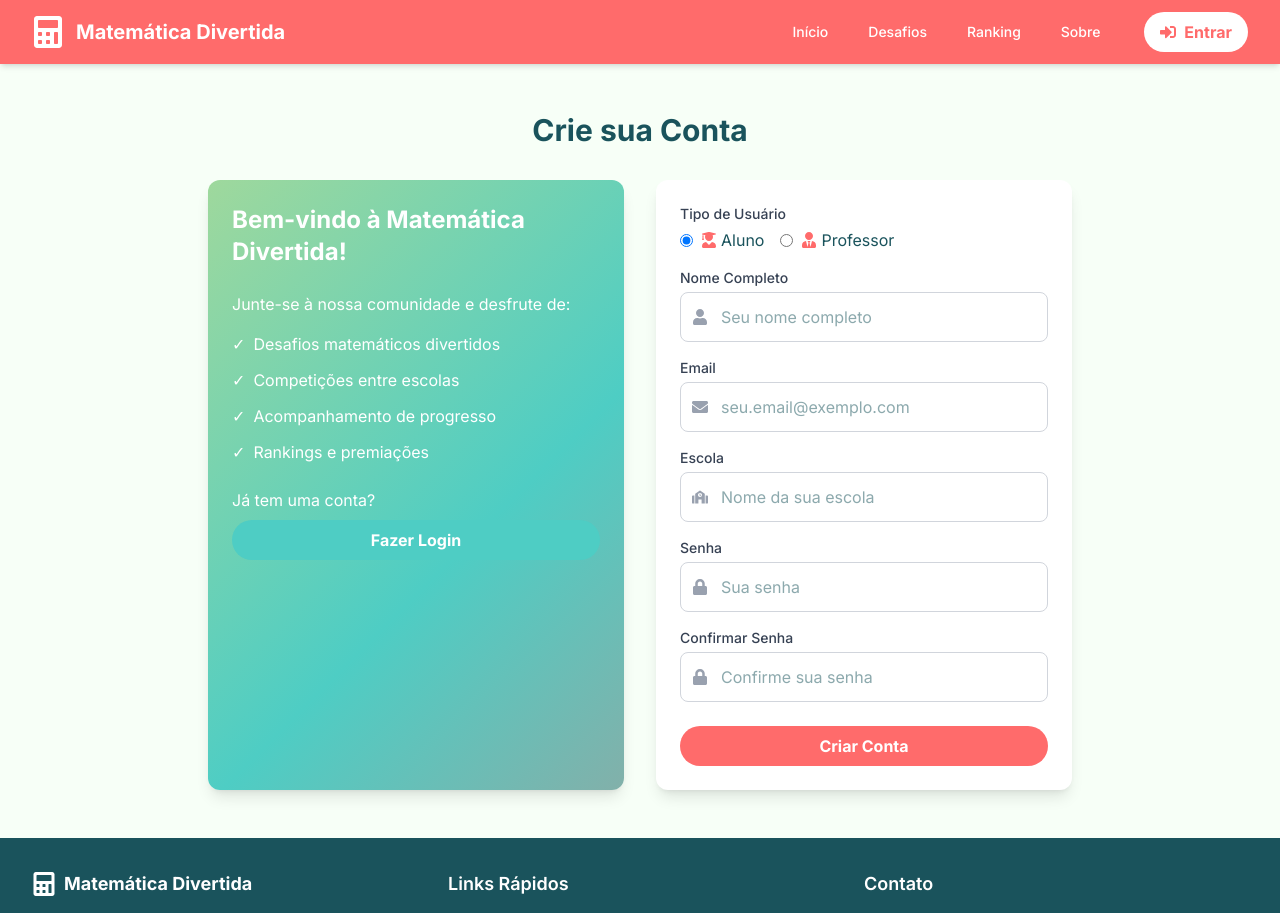
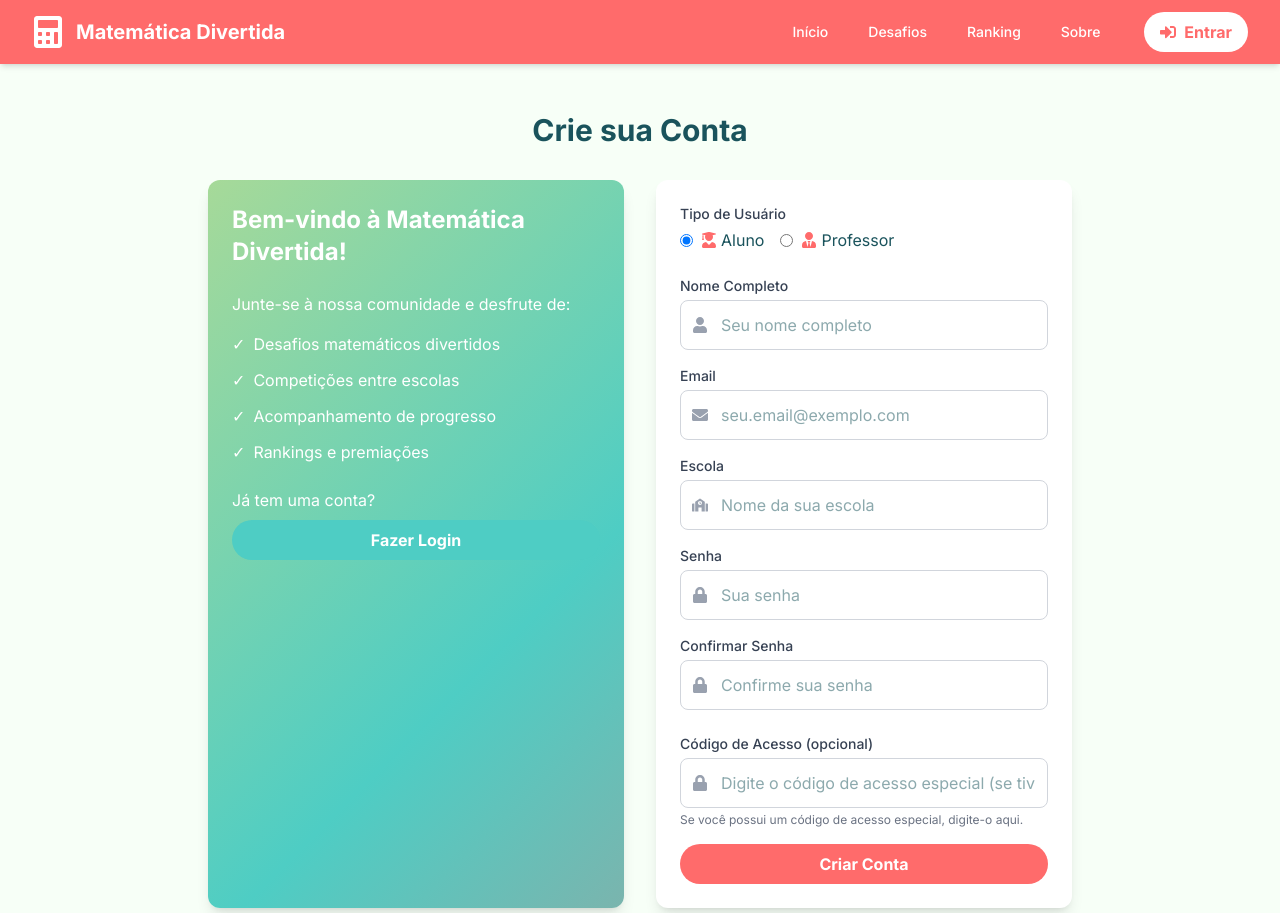
Before and after one commit to geneziolavor/matematica-divertida, a Next.js app: page /registro in a window 1280 px wide. Shown: the top 913 px of the page. Built offline with nearby package versions, Linux system fonts and the light colour scheme.

Commit message:
Adiciona opção de cadastro como administrador com código secreto

```diff
--- a/src/app/registro/page.tsx
+++ b/src/app/registro/page.tsx
@@ -6,7 +6,7 @@ import { useRouter, useSearchParams } from 'next/navigation';
 import { useForm } from 'react-hook-form';
 import { zodResolver } from '@hookform/resolvers/zod';
 import { z } from 'zod';
-import { FaUser, FaEnvelope, FaLock, FaUserGraduate, FaSchool, FaUserTie } from 'react-icons/fa';
+import { FaUser, FaEnvelope, FaLock, FaUserGraduate, FaSchool, FaUserTie, FaCog } from 'react-icons/fa';
 import { useAuth } from '@/context/AuthContext';
 
 // Schema de validação para o formulário
@@ -15,8 +15,9 @@ const registerSchema = z.object({
   email: z.string().email('Email inválido'),
   senha: z.string().min(6, 'Senha deve ter pelo menos 6 caracteres'),
   confirmarSenha: z.string(),
-  tipo: z.enum(['aluno', 'professor']),
+  tipo: z.enum(['aluno', 'professor', 'admin']),
   escola: z.string().min(3, 'Nome da escola deve ter pelo menos 3 caracteres'),
+  codigoAdmin: z.string().optional()
 }).refine(data => data.senha === data.confirmarSenha, {
   message: 'As senhas não coincidem',
   path: ['confirmarSenha']
@@ -36,6 +37,8 @@ function RegistroForm() {
   const [submitError, setSubmitError] = useState('');
   const [submitSuccess, setSubmitSuccess] = useState(false);
   const [isConvite, setIsConvite] = useState(false);
+  const [showAdminOption, setShowAdminOption] = useState(false);
+  const [codigoSecreto, setCodigoSecreto] = useState('');
   const { register: registerUser, isLoading } = useAuth();
   const router = useRouter();
   const searchParams = useSearchParams();
@@ -75,6 +78,22 @@ function RegistroForm() {
   }, [searchParams, setValue]);
 
   const tipoUsuario = watch('tipo');
+
+  // Verificar código secreto para mostrar opção de admin
+  const verificarCodigoSecreto = (e: React.ChangeEvent<HTMLInputElement>) => {
+    const codigo = e.target.value;
+    setCodigoSecreto(codigo);
+
+    // Código secreto para habilitar opção de admin (por exemplo, "admin123")
+    if (codigo === "admin123") {
+      setShowAdminOption(true);
+    } else {
+      setShowAdminOption(false);
+      if (tipoUsuario === 'admin') {
+        setValue('tipo', 'professor');
+      }
+    }
+  };
 
   const onSubmit = async (data: RegisterFormData) => {
     setSubmitError('');
@@ -175,8 +194,8 @@ function RegistroForm() {
               <label className="block text-sm font-medium text-gray-700 mb-1">
                 Tipo de Usuário
               </label>
-              <div className="flex space-x-4">
-                <label className="flex items-center">
+              <div className="flex space-x-4 flex-wrap">
+                <label className="flex items-center mb-2">
                   <input
                     type="radio"
                     value="aluno"
@@ -187,7 +206,7 @@ function RegistroForm() {
                   <FaUserGraduate className="mr-1 text-[var(--primary)]" />
                   Aluno
                 </label>
-                <label className="flex items-center">
+                <label className="flex items-center mb-2">
                   <input
                     type="radio"
                     value="professor"
@@ -198,6 +217,18 @@ function RegistroForm() {
                   <FaUserTie className="mr-1 text-[var(--primary)]" />
                   Professor
                 </label>
+                {showAdminOption && (
+                  <label className="flex items-center mb-2">
+                    <input
+                      type="radio"
+                      value="admin"
+                      {...register('tipo')}
+                      className="mr-2"
+                    />
+                    <FaCog className="mr-1 text-[var(--accent)]" />
+                    Administrador
+                  </label>
+                )}
               </div>
               {isConvite && (
                 <p className="text-xs text-gray-500 mt-1">
@@ -317,6 +348,28 @@ function RegistroForm() {
               )}
             </div>
 
+            <div className="mb-4">
+              <label className="block text-sm font-medium text-gray-700 mb-1" htmlFor="codigo-secreto">
+                Código de Acesso (opcional)
+              </label>
+              <div className="relative">
+                <div className="absolute left-3 top-1/2 -translate-y-1/2 text-gray-400">
+                  <FaLock />
+                </div>
+                <input
+                  id="codigo-secreto"
+                  type="text"
+                  value={codigoSecreto}
+                  onChange={verificarCodigoSecreto}
+                  className="pl-10 w-full p-3 border border-gray-300 rounded-lg focus:ring-2 focus:ring-[var(--primary)] focus:border-transparent"
+                  placeholder="Digite o código de acesso especial (se tiver)"
+                />
+              </div>
+              <p className="text-xs text-gray-500 mt-1">
+                Se você possui um código de acesso especial, digite-o aqui.
+              </p>
+            </div>
+
             <button
               type="submit"
               disabled={isLoading}
--- a/src/context/AuthContext.tsx
+++ b/src/context/AuthContext.tsx
@@ -2,7 +2,8 @@
 
 import { createContext, useContext, useState, useEffect, ReactNode } from 'react';
 
-type UserType = 'aluno' | 'professor';
+// Adicionar o tipo 'admin' ao UserType
+export type UserType = 'aluno' | 'professor' | 'admin';
 
 type User = {
   id: string;
```
